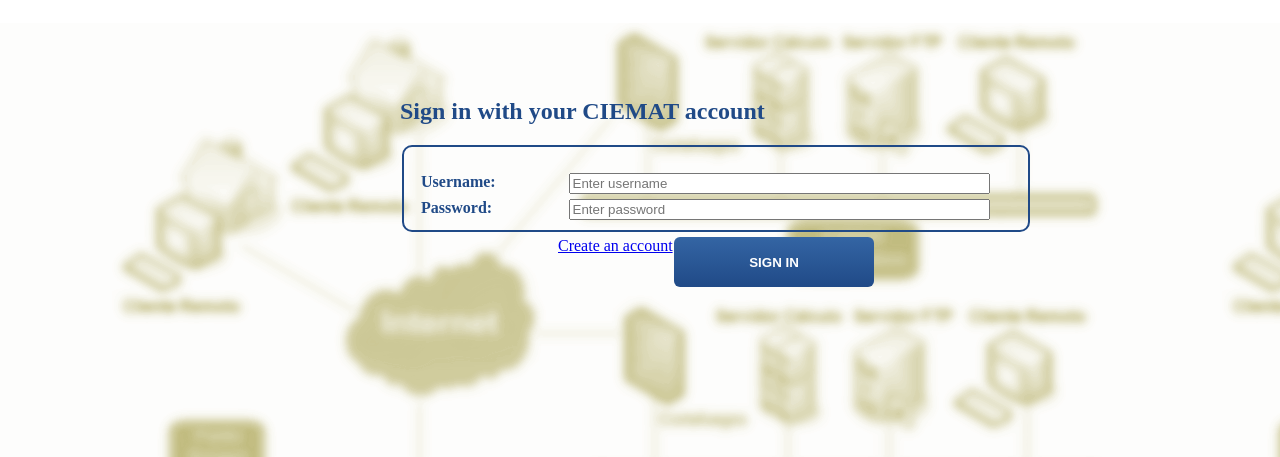
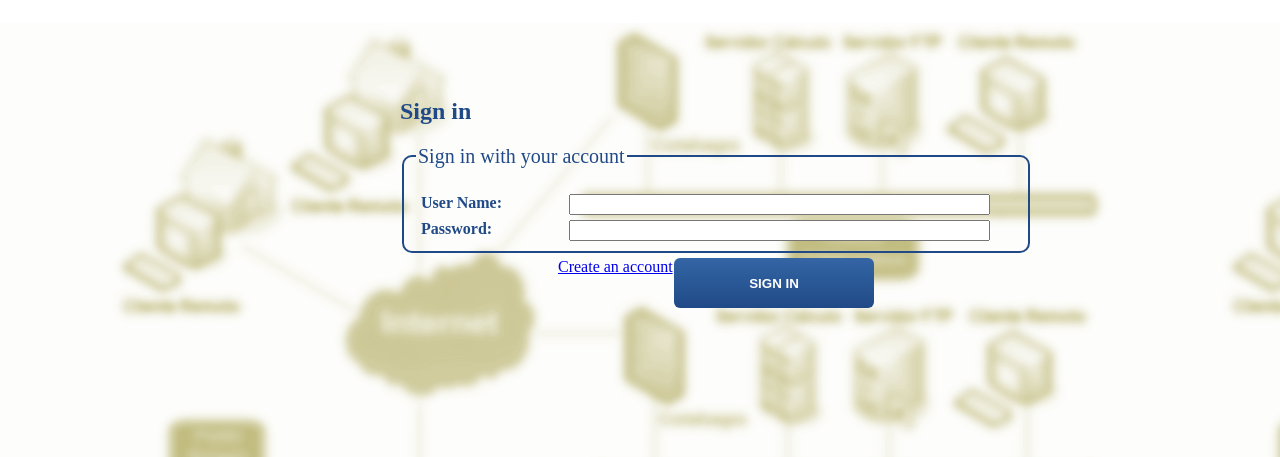
Before and after one commit to jcsombria/ioda-server, a Django app: page /login/ in a window 1280 px wide. Shown: the part 50-507 px from the top of the page. Run offline with Django 3.2, Linux system fonts and the light colour scheme; parts of the project's set-up code (start-up, migrations or seed data) failed here and were passed over.

Commit message:
+Added LoginForm

```diff
--- a/jobs/forms.py
+++ b/jobs/forms.py
@@ -25,3 +25,14 @@
   job_input = forms.FileField(label='Input Files',
       widget=forms.FileInput(attrs={'required':True})
   )
+
+
+class LoginForm(forms.Form):
+  username = forms.CharField(label='User Name',
+    max_length=100,
+    widget=forms.TextInput(attrs={'required':True}),
+  )
+  password = forms.CharField(label='Password',
+    max_length=100,
+    widget=forms.PasswordInput(attrs={'required':True})
+  )
--- a/jobs/popo/JobManager.py
+++ b/jobs/popo/JobManager.py
@@ -69,8 +69,6 @@
     def file_received():
       self._file_received = True
     self._file_received = False
-    print(localfile)
-    print(remotefile)
     self.driver.get_file(localfile, remotefile, file_received)
 #    while not self._file_received:
 #      pass
--- a/jobs/templates/login.html
+++ b/jobs/templates/login.html
@@ -17,18 +17,12 @@
       </nav>
     </header>
     <article>
-      <h1>Sign in with your CIEMAT account</h1>
+      <h1>Sign in</h1>
       <form method="POST" action="/login/">
-      <fieldset>
-        <p>
-          <label class="field" id="username-label" for="username">Username:</label>
-          <input type="text" name="username" id="id_username" placeholder="Enter username" required />
-        </p>
-        <p>
-  				<label class="field" id="password-label" for="password">Password:</label>
-          <input type="password" name="password" id="id_password" placeholder="Enter password" required />
-        </p>
-      </fieldset>
+        <fieldset>
+          <legend>Sign in with your account</legend>
+          {{ form.as_p }}
+        </fieldset>
       <p class="center">
         <input class="submit" type="submit" value="sign in" />
       </p>
--- a/jobs/views.py
+++ b/jobs/views.py
@@ -8,7 +8,7 @@
 from django.http import HttpResponse
 from django.shortcuts import render, redirect
 
-from .forms import NewUserForm, NewJobForm
+from .forms import NewUserForm, NewJobForm, LoginForm
 from .models import Job, List, RunningJob, RunningUser
 from .popo.JobManager import JobManager
 
@@ -22,24 +22,21 @@
   ''' This view shows the login form.
   '''
   if request.method == 'POST':
-    username = request.POST['username']
-    password = request.POST['password']
-    user = authenticate(username=username, password=password)
-    if user is not None:
-      if user.is_active:
+    form = LoginForm(request.POST)
+    if form.is_valid():
+      username = request.POST['username']
+      password = request.POST['password']
+      user = authenticate(username=username, password=password)
+      if user is not None and user.is_active:
         login(request, user)
-        request.session.set_expiry(300)
-        try:
-          url = request.POST['next']
-        except KeyError:
-          url = '/'
+        request.session.set_expiry(900)
+        url = request.POST.get('next', '/')
         return redirect(url)
       else:
-        return HttpResponse('disabled account')
-    else:
-      return HttpResponse('invalid login')
-#  else:
-  return render(request, 'login.html')
+        return HttpResponse('invalid login')
+  else:
+    form = LoginForm()
+  return render(request, 'login.html', {'form': form})
 
 
 def create_account(request):
@@ -49,26 +46,23 @@
     form = NewUserForm(request.POST)
     if form.is_valid():
       data = form.cleaned_data
-      if data.password == data.confirm_password:
-        return HttpResponse('Valid request')
+      is_valid_password = (data['password'] == data['confirm_password'])
+      is_valid_user = not User.objects.filter(username=data['username']).exists()
+      if is_valid_password and is_valid_user:
+        new_user = User.objects.create_user(
+          data['username'],
+          data['email'],
+          data['password']
+        )
+        new_user.is_active = False
+        new_user.save()
+        send_mail('User account activation', 'New user xxx ask for account activation.', 'jcsombria@koshirae.com', ['jcsombria@gmail.com'])
+        return HttpResponse('User account created.')
+#      return redirect('/')
       else:
         return render(request, 'create_account.html', {'form': form})
     else:
       return HttpResponse('Invalid request')
-
-#      is_valid_password = (password == confirm_password)
-#      is_valid_user = not User.objects.filter(username=username).exists()
-#      if is_valid_password and is_valid_user:
-#        new_user = User.objects.create_user(
-#          username,
-#          email,
-#          password
-#        )
-#        new_user.is_active = False
-#        new_user.save()
-#      else:
-#        return HttpResponse('Invalid request')
-#      return redirect('/')
   else:
     form = NewUserForm()
     return render(request, 'create_account.html', {'form': form})
```
